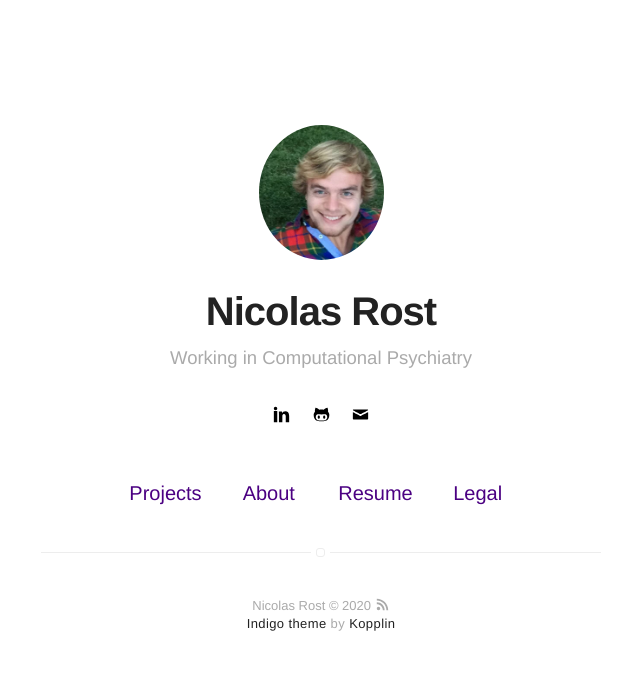
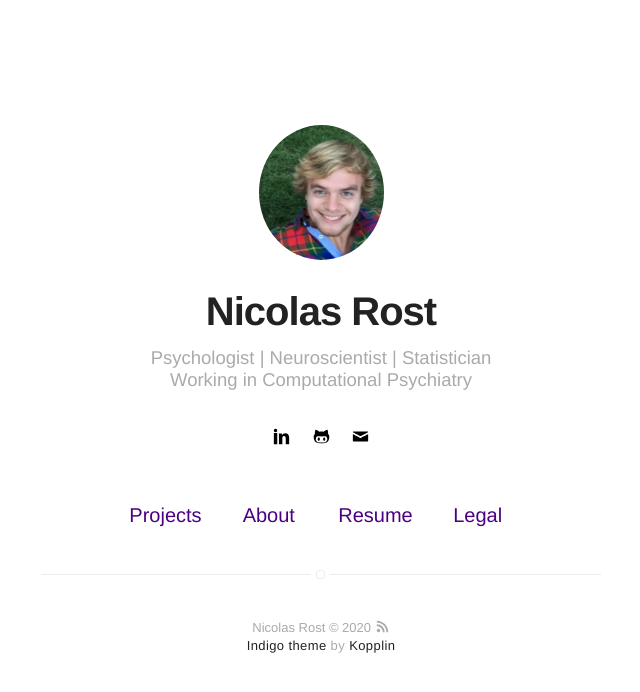
Before and after one commit to nicorost/nicorost.github.io, a Jekyll site: the page built from index.html, in a window 1280 px wide. Shown: the top 692 px of the page, without its empty margins (319-959 px from the left). Built offline with Jekyll 4.4.1, drawn with Linux system fonts in a browser that asks for light colours.

Commit message:
edited config file

```diff
--- a/_config.yml
+++ b/_config.yml
@@ -1,7 +1,6 @@
 # main text of home
 name: Nicolas Rost
-bio: Psychology | Neuroscience | Statistic
-bio: Working in Computational Psychiatry
+bio: Psychologist | Neuroscientist | Statistician Working in Computational Psychiatry
 
 # SEO
 keywords: Psychology, Biological Psychology, Clinical Psychology, Mental Health, Psychiatry, Computational Psychiatry, Data Science, Munich, Statistics, Machine Learning, LMU, Data Scientist, Max Planck Institute of Psychiatry
```
